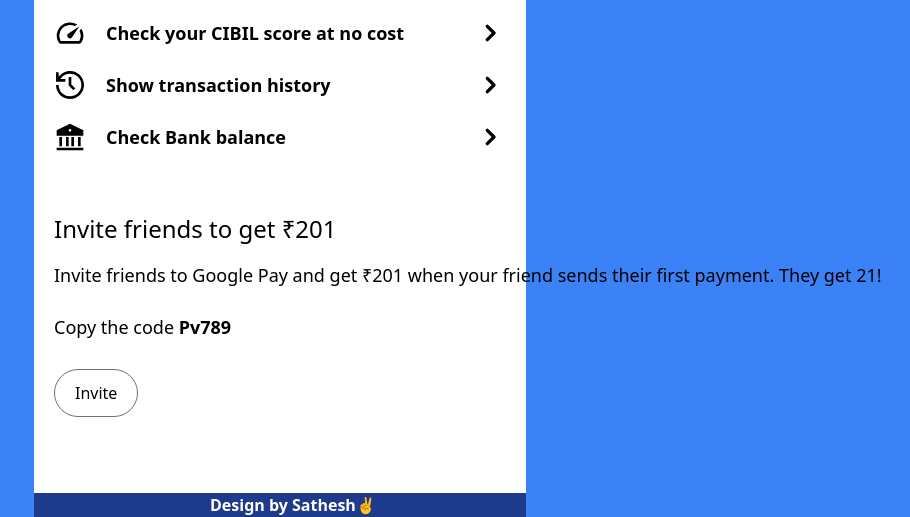
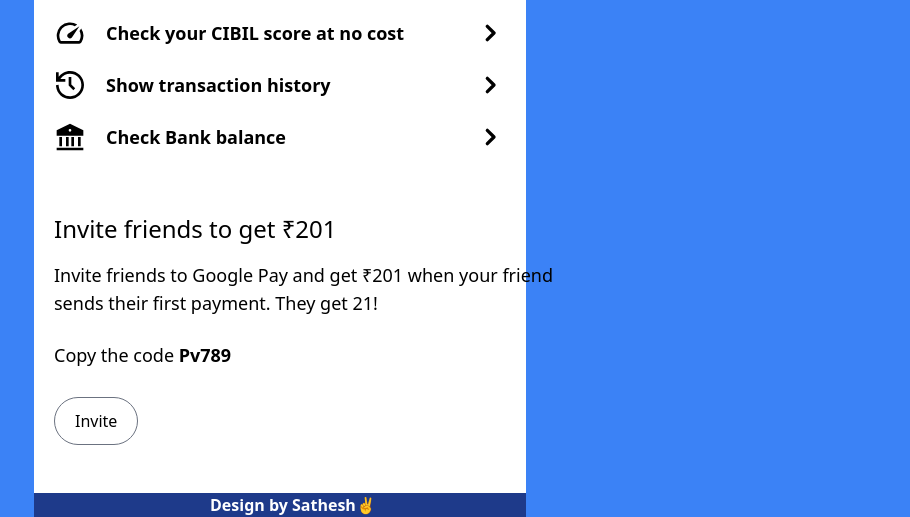
Before and after one commit to sathesh-777/Gpay-UI, a website built with Vite: page index.html in a window 1280 px wide. Shown: the part 989-1506 px from the top of the page, without its empty margins (370-1280 px from the left). Built offline with nearby package versions, Linux system fonts and the light colour scheme; files whose address does not match are found by name.

Commit message:
finished commit

```diff
--- a/index.html
+++ b/index.html
@@ -6,7 +6,7 @@
     <meta name="viewport" content="width=device-width, initial-scale=1.0" />
     <title>Googlepay-ui</title>
     <link rel="stylesheet" href="./assets/css/main.css" />
-    <link rel="stylesheet" href="./dist/assets/index-48e8b537.css">
+    <link rel="stylesheet" href="./dist/assets/index-ad961409.css">
 
     <style>
 
@@ -303,7 +303,7 @@
 
 <div class="absolute text-gpay-white p-5 mt-5">
   <h1 class="mb-4 text-2xl">Invite friends to get ₹201</h1>
-  <p class="mb-6 text-lg">Invite friends to Google Pay and get ₹201 when your friend sends their first payment.
+  <p class="mb-6 text-lg">Invite friends to Google Pay and get ₹201 when your friend<br>sends their first payment.
     They get 21!</p>
   <p class="text-lg mb-10">Copy the code <strong>Pv789</strong><span><svg xmlns="http://www.w3.org/2000/svg" width="20" height="20" viewBox="0 0 24 24" class="inline hover:cursor-pointer ">
         <path fill="#ffffff" d="M9 18q-.825 0-1.413-.588T7 16V4q0-.825.588-1.413T9 2h9q.825 0 1.413.588T20 4v12q0 .825-.588 1.413T18 18H9Zm0-2h9V4H9v12Zm-4 6q-.825 0-1.413-.588T3 20V6h2v14h11v2H5Zm4-6V4v12Z"></path>
```
Also changed, not shown: dist/index.html, 2 other files.
